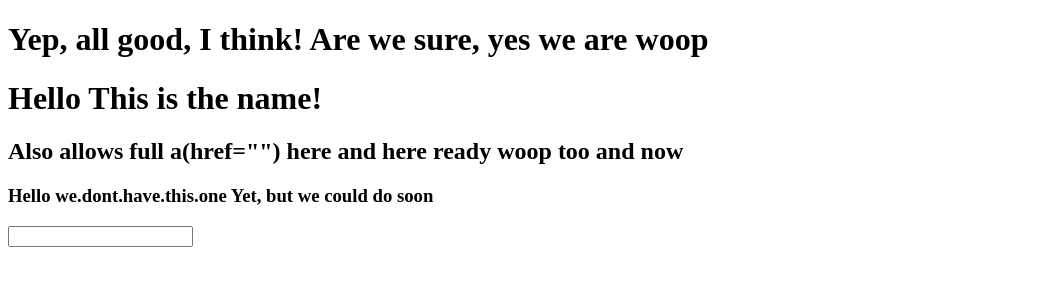
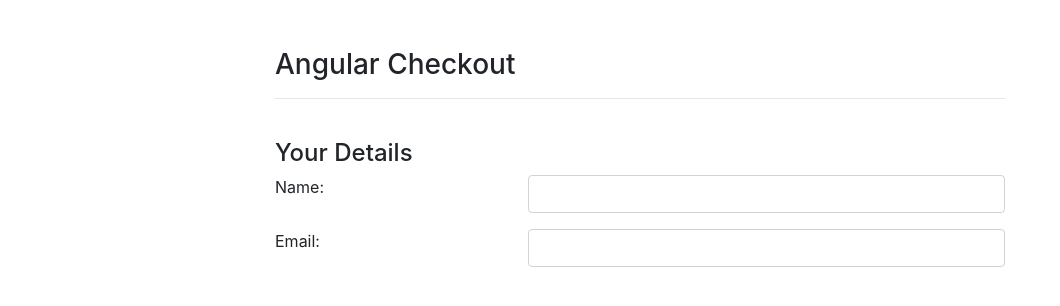
Before and after one commit to tomardern/angular-start-pug, an Angular app: page / in a window 1280 px wide. Shown: the top 306 px of the page, without its empty margins (0-1060 px from the left). Built offline with nearby package versions, Linux system fonts and the light colour scheme.

Commit message:
First User Details Form

```diff
--- a/src/app/app.component.html
+++ b/src/app/app.component.html
@@ -1,8 +1,33 @@
 
-<header>
-  <h1>Yep, all good, I think! Are we sure, yes we are woop</h1>
-  <h1>Hello This is the name!</h1>
-  <h2>Also allows full a(href="") here and here ready woop too and now</h2>
-  <h3>Hello we.dont.have.this.one Yet, but we could do soon</h3>
-  <input type="text">
-</header>
+<div class="container">
+  <div class="row">
+    <div class="col-sm-2"></div>
+    <div class="col-sm-8">
+      <div class="pt-5 pb-4">
+        <h3>Angular Checkout</h3>
+        <hr>
+      </div>
+      <form [formGroup]="userDetailsForm">
+        <h4>Your Details</h4>
+        <!-- Name-->
+        <div class="form-group row">
+          <div class="col-sm-4">
+            <label class="mb-0 center-block">Name:</label>
+          </div>
+          <div class="col-sm-8">
+            <input class="form-control" formControlName="name">
+          </div>
+        </div>
+        <!-- Email-->
+        <div class="form-group row">
+          <div class="col-sm-4">
+            <label class="mb-0 center-block">Email:</label>
+          </div>
+          <div class="col-sm-8">
+            <input class="form-control" type="email" formControlName="email">
+          </div>
+        </div>
+      </form>
+    </div>
+  </div>
+</div>
--- a/src/app/app.component.ts
+++ b/src/app/app.component.ts
@@ -1,4 +1,6 @@
 import { Component } from '@angular/core';
+import { FormBuilder, FormGroup, Validators } from '@angular/forms';
+
 
 @Component({
   selector: 'app-root',
@@ -8,11 +10,17 @@ import { Component } from '@angular/core';
 export class AppComponent {
   title = 'app';
 
-  letsDoThis() {
-    return 'hello-world';
+  userDetailsForm: FormGroup;
+
+  constructor(private fb: FormBuilder) {
+    this.createForm();
   }
-  andthis() {
-    return 'yep';
+
+  createForm() {
+    this.userDetailsForm = this.fb.group({
+      name: ['', Validators.required],
+      email: ['', Validators.required, Validators.email]
+    });
   }
 
 }
--- a/src/app/app.module.ts
+++ b/src/app/app.module.ts
@@ -1,5 +1,6 @@
 import { BrowserModule } from '@angular/platform-browser';
 import { NgModule } from '@angular/core';
+import { ReactiveFormsModule } from '@angular/forms';
 
 import { AppComponent } from './app.component';
 
@@ -8,7 +9,8 @@ import { AppComponent } from './app.component';
     AppComponent
   ],
   imports: [
-    BrowserModule
+    BrowserModule,
+    ReactiveFormsModule
   ],
   providers: [],
   bootstrap: [AppComponent]
--- a/src/index.html
+++ b/src/index.html
@@ -7,6 +7,9 @@
 
   <meta name="viewport" content="width=device-width, initial-scale=1">
   <link rel="icon" type="image/x-icon" href="favicon.ico">
+
+  <link rel="stylesheet" href="https://maxcdn.bootstrapcdn.com/bootstrap/4.0.0/css/bootstrap.min.css" integrity="sha384-Gn5384xqQ1aoWXA+058RXPxPg6fy4IWvTNh0E263XmFcJlSAwiGgFAW/dAiS6JXm" crossorigin="anonymous">
+
 </head>
 <body>
   <app-root></app-root>
```
Also changed, not shown: 1 other file (tests, documents, lock files or other folders).
